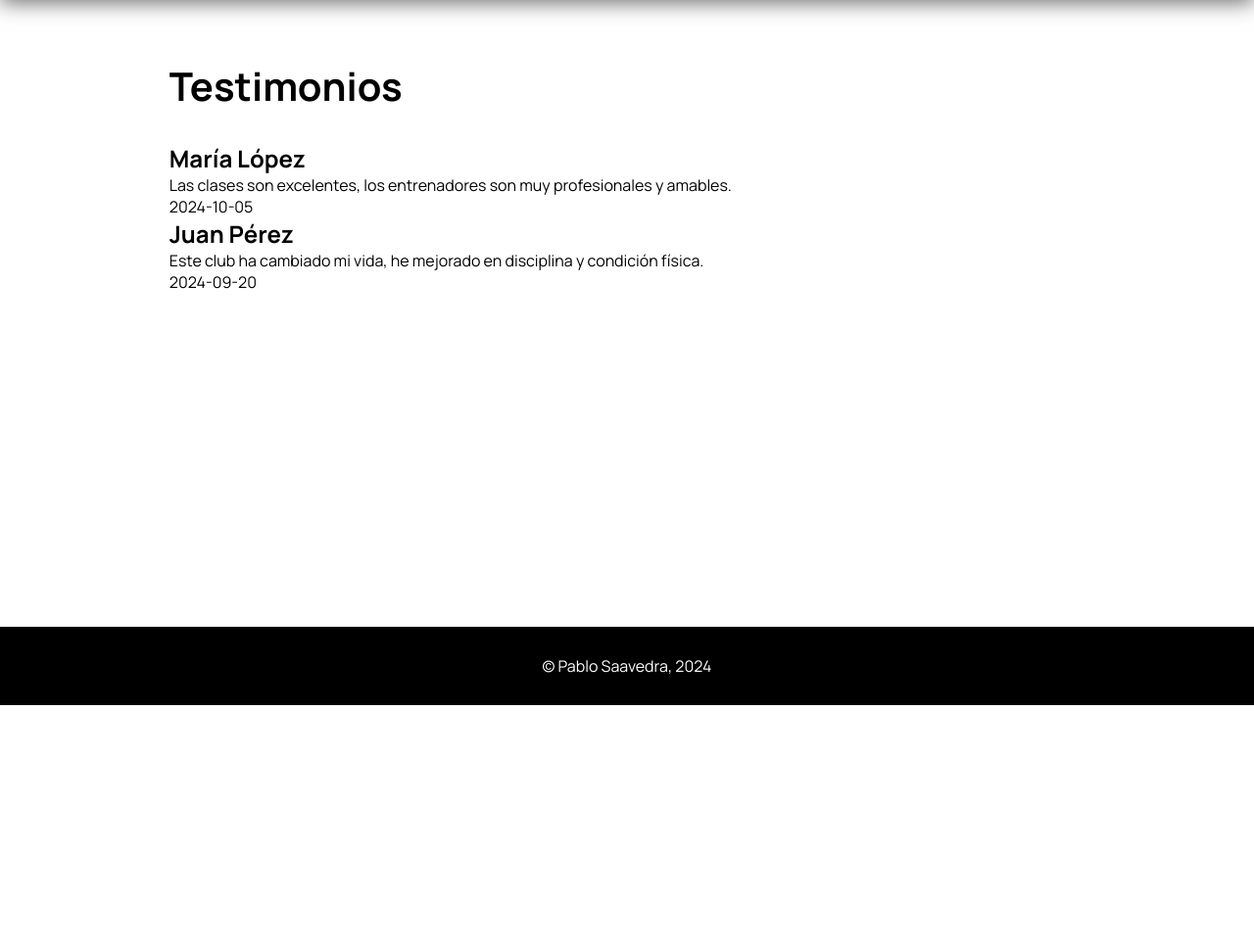
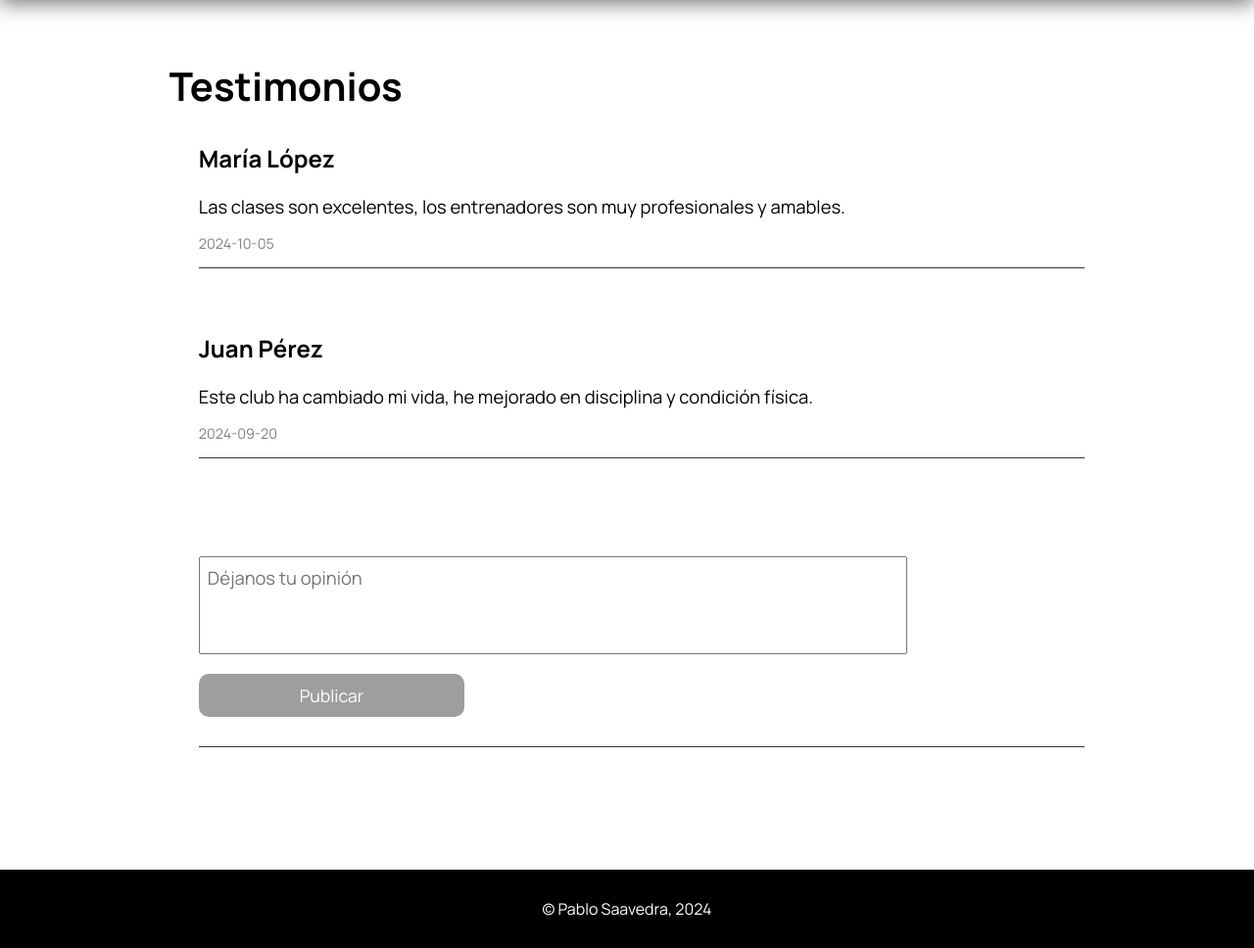
Before and after one commit to pablosgr/KarateClubApp, a PHP site: page /paginas/testimonios.php in a window 1280 px wide. Shown: the part 80-1048 px from the top of the page at 98% size. Before the commit the page ends 800 px from the top, so only its background shows below. Run offline with PHP 8.4, Linux system fonts and the light colour scheme; data comes from the database, SQL or seed files in the repository.

Commit message:
testimonios-v2

```diff
--- a/css/style_testimonios.css
+++ b/css/style_testimonios.css
@@ -0,0 +1,81 @@
+section.testimonios{
+    width: 73%;
+    max-width: 1180px;
+    align-self: center;
+    padding: 60px 0px 60px 0px;
+}
+
+section.testimonios h1{
+    font-size: 40px;
+    margin-bottom: 30px;
+}
+
+div.contenido-testimonios{
+    padding-left: 30px;
+}
+
+div.card-testimonio{
+    border-bottom: 1px solid rgb(54, 54, 54);
+    margin-bottom: 65px;
+}
+
+div.card-testimonio h2{
+    margin-bottom: 20px;
+    font-size: 1.5em;
+}
+
+div.card-testimonio p{
+    font-size: 1.15em;
+    margin-bottom: 15px;
+}
+
+div.card-testimonio p+p{
+    font-size: 0.9em;
+    color: grey;
+}
+
+div.last{
+    margin-top: 100px;
+}
+
+/*formulario*/
+
+form#formulario-testimonio{
+    display: flex;
+    flex-direction: column;
+}
+
+form#formulario-testimonio textarea{
+    font-size: 1.15em;
+    height: 100px;
+    width: 80%;
+    margin-bottom: 7px;
+}
+
+form#formulario-testimonio button{
+    border-radius: 10px;
+    border: 0;
+    width: 30%;
+    text-align: center;
+    background-color: rgb(158, 158, 158);
+    color: white;
+    font-size: 1.1em;
+    margin: 13px 0px 30px 0px;
+    padding: 10px;
+    transition: 0.3s ease;
+}
+
+form#formulario-testimonio button:hover{
+    background-color: rgb(83, 83, 83);
+    cursor: pointer;
+}
+
+span.error::before{
+    content: '⚠️ ';
+}
+
+span.error{
+    font-size: 0.9em;
+    color: tomato;
+    display: none;
+}
--- a/index.php
+++ b/index.php
@@ -20,7 +20,7 @@
             $ruta_i="#";
             $ruta_soc="./paginas/socios.php";
             $ruta_serv="";
-            $ruta_tes="";
+            $ruta_tes="./paginas/testimonios.php";
             $ruta_not="";
             $ruta_cit="";
             echo dibujarCabecera($ruta_i, $ruta_soc, $ruta_serv, $ruta_tes, $ruta_not, $ruta_cit);
--- a/js/app_socios.js
+++ b/js/app_socios.js
@@ -4,6 +4,7 @@
 
 let añadir_socio=document.getElementById("formulario");
 let modificar_socio=document.getElementById("formulario-mod");
+let añadir_testimonio=document.getElementById("formulario-testimonio");
 
 let campo_foto=document.getElementById("campo-foto");
 let campo_nombre=document.getElementById("campo-nombre");
@@ -17,9 +18,9 @@ let campo_usuario_mod=document.getElementById("user-mod");
 let campo_edad_mod=document.getElementById("edad-mod");
 let campo_tlfn_mod=document.getElementById("tlfn-mod");
 
+let campo_texto_test=document.getElementById("contenido-testimonio");
+
 //eventos
-
-console.log(campo_usuario_mod);
 
 //compruebo que el formulario esté presente en la página -sea distinto de null- antes de ejecutar el código
 //para evitar que intente ejecutar y falle en páginas donde falte algún formulario
@@ -56,6 +57,16 @@ if(modificar_socio){
                 }
             }
     });
+}
+
+if(añadir_testimonio){
+    añadir_testimonio.addEventListener("submit",
+        (evento)=>{
+            if(!validarTexto(campo_texto_test)){
+                evento.preventDefault();
+            }
+        }
+    )
 }
 
 
--- a/paginas/testimonios.php
+++ b/paginas/testimonios.php
@@ -5,7 +5,7 @@
     <meta name="viewport" content="width=device-width, initial-scale=1.0">
     <title>Shito-Ryu Club | Testimonios</title>
     <link rel="stylesheet" href="../css/style.css">
-    <link rel="stylesheet" href="../css/style_socios.css">
+    <link rel="stylesheet" href="../css/style_testimonios.css">
     <script defer src="../js/app_socios.js"></script>
     <link rel="preconnect" href="https://fonts.googleapis.com">
     <link rel="preconnect" href="https://fonts.gstatic.com" crossorigin>
@@ -26,13 +26,29 @@
             echo dibujarCabecera($ruta_i, $ruta_soc, $ruta_serv, $ruta_tes, $ruta_not, $ruta_cit);
         ?>
 
-        <section class='socios'>
+        <section class='testimonios'>
             <h1>Testimonios</h1>
             <div class='contenido-testimonios'>
 
                 <?php
+                    if(isset($_POST["contenido"])){
+                        $contenido=$_POST["contenido"];
+                        $autor=$_POST["usuario"];
+                        añadirTestimonio($conexion, $autor, $contenido);
+                    }
+
                     echo imprimirTestimonios($conexion);
                 ?>
+
+                <div class='card-testimonio last'>
+                    <form action="testimonios.php" method='post' id='formulario-testimonio'>
+                        <textarea name="contenido" id="contenido-testimonio" placeholder='Déjanos tu opinión'></textarea>
+                        <span class='error'></span>
+                        <input type="hidden" value='1' id='usuario-testimonio' name='usuario'>
+                        <!--el value indicará el nombre del usuario que ha escrito la reseña-->
+                        <button type='submit'>Publicar</button>
+                    </form>
+                </div>
 
             </div>
         </section>
--- a/php/funciones.php
+++ b/php/funciones.php
@@ -26,7 +26,7 @@
         return $resultado;
     }
 
-//muestra de datos con consultas - index
+//funciones index
     function testimonioRandom($conexion){
         $resultado='';
         $sql='SELECT contenido,nombre FROM testimonio
@@ -127,6 +127,7 @@
         $consulta->close();
     }
 
+
     function actualizarSocio($conexion, $id, $nombre, $usuario, $edad, $telefono){
         $resultado="";
         $sql='UPDATE socio SET nombre=?, usuario=?, edad=?, telefono=? WHERE id=?';
@@ -170,6 +171,16 @@ function imprimirTestimonios($conexion){
         return $resultado;
 }
 
+function añadirTestimonio($conexion, $autor, $contenido){
+    $fecha_actual = date("Y-m-d");
+    $sql='INSERT INTO testimonio (autor, contenido, fecha)
+        VALUES (?, ?, ?)';
+
+    $consulta=$conexion->prepare($sql);
+    $consulta->bind_param("iss", $autor, $contenido, $fecha_actual);
+    $consulta->execute();
+    $consulta->close();
+}
 
 //funciones internas
     function generarNoticias($sql, $resultado, $conexion){
```
